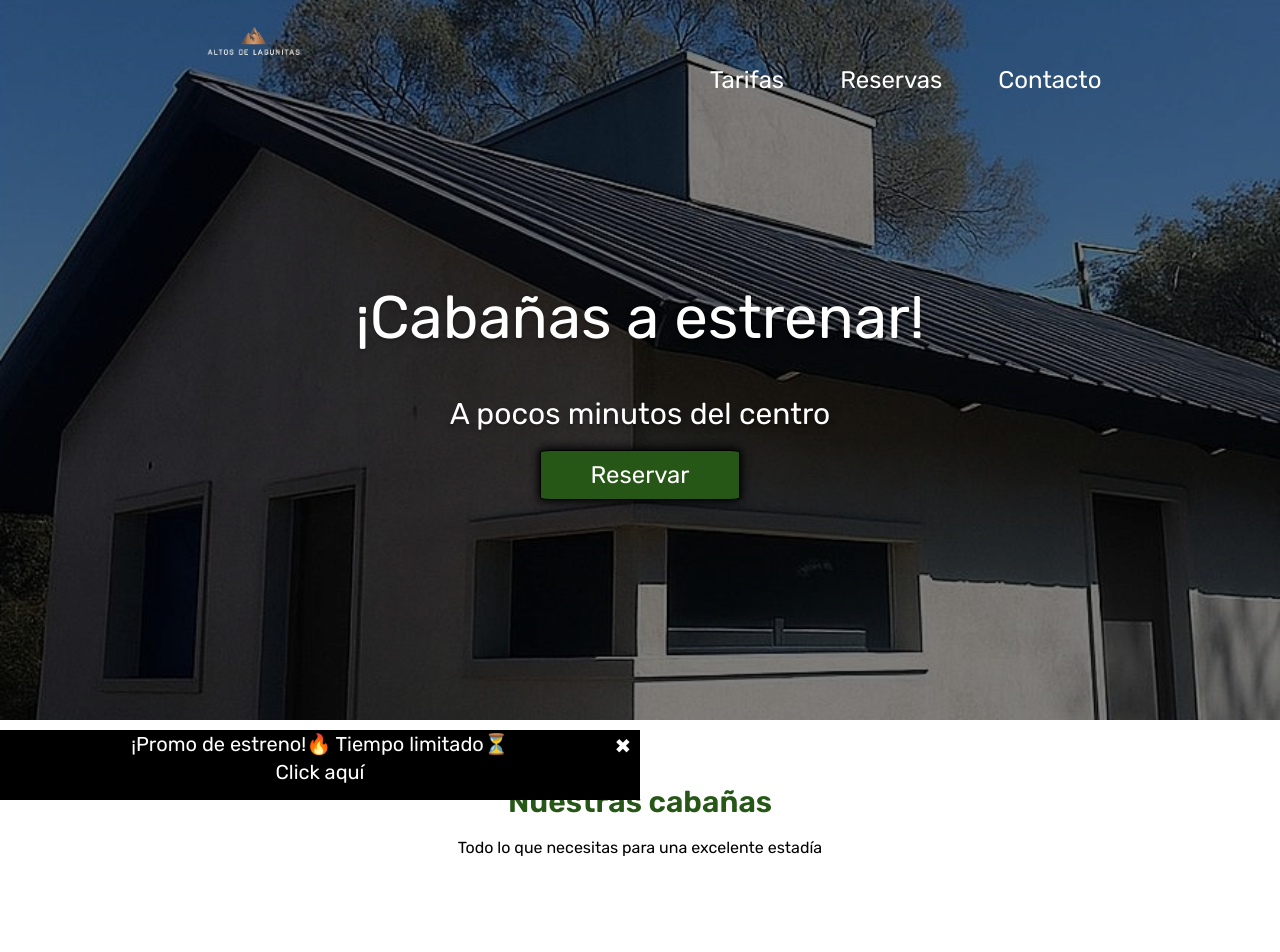
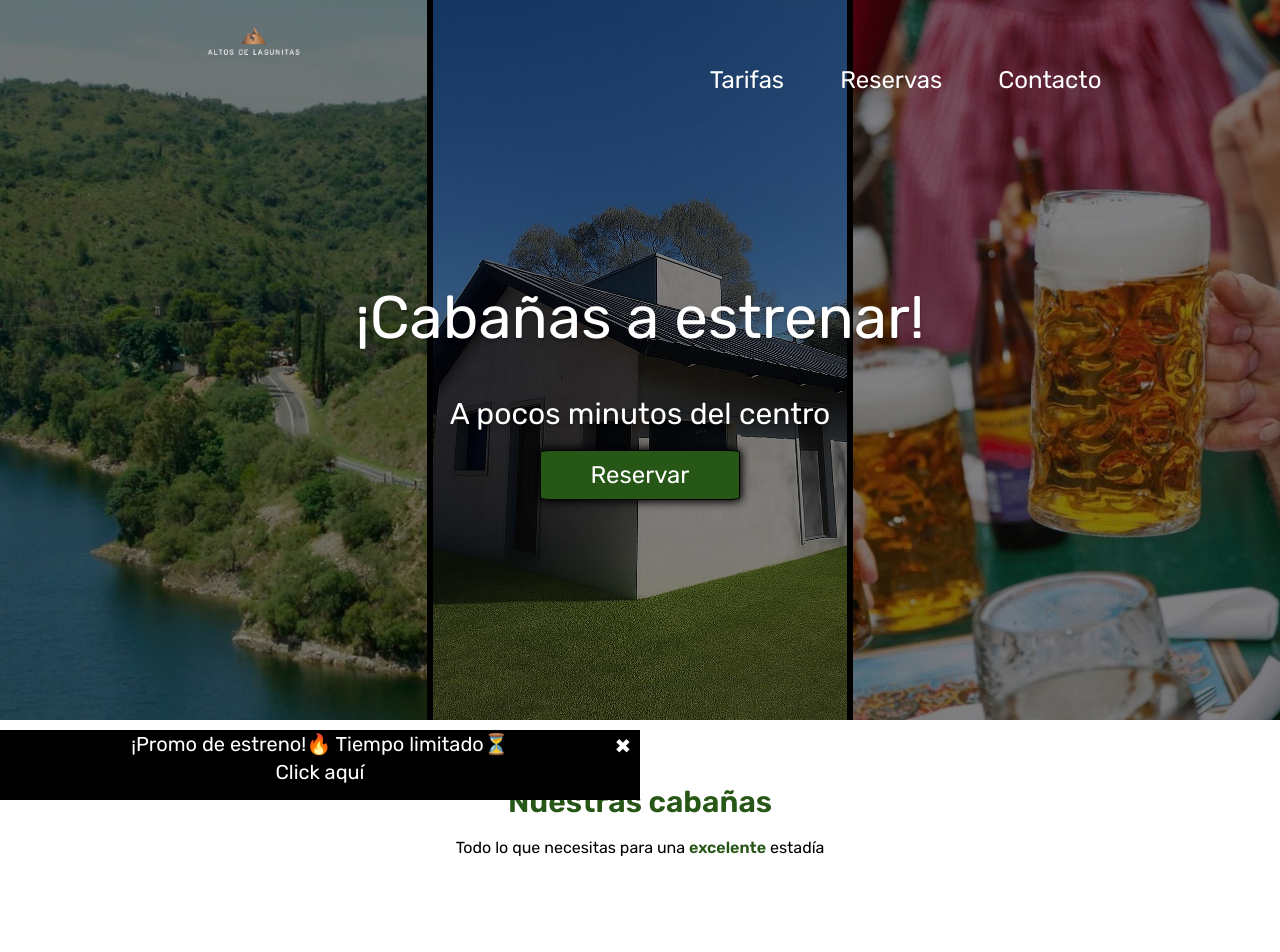
Before and after one commit to Nahuel1077/AiresDeLagunitas, a Next.js app: page /tarifas in a window 1280 px wide. Shown: the top 952 px of the page. Built offline with nearby package versions, Linux system fonts and the light colour scheme.

Commit message:
tarifs page, hero images, carrousel

```diff
--- a/app/components/Activities.js
+++ b/app/components/Activities.js
@@ -1,3 +1,5 @@
+'use client'
+import { useState } from "react";
 import Image from "next/image"
 
 export default function Activities(){
@@ -13,11 +15,30 @@ export default function Activities(){
         {id:8, image:"/img/oktoberfest.png", title:"Oktoberfest", description:"¡La famosa fiesta de la cerveza, no te la podes perder!", distance:"0km"},
     ]
 
+    const [cardIndex, setCardIndex] = useState(0);
+    const [animation, setAnimation] = useState("animate__fadeIn");
+
+    const nextCard = () => {
+        setAnimation("animate__fadeOutLeft");
+        setTimeout(() => {
+            setCardIndex((prev) => (prev + 1) % actividades.length);
+            setAnimation("animate__fadeInRight");
+        }, 300);
+    };
+
+    const prevCard = () => {
+        setAnimation("animate_fadeOutRight");
+        setTimeout(() => {
+            setCardIndex((prev) => (prev - 1 + actividades.length) % actividades.length);
+            setAnimation("animate__fadeInLeft");
+        }, 300)
+    }
+
     return(
         <section className="flex flex-col items-center text-center p-6 sm:p-16 gap-6 w-full bg-gray-100">
             <h3 className="h3 text-3xl font-semibold">Amenities y actividades</h3>
-            <p>Todo lo que necesitas para una excelente estadía</p>
-            <div className="grid grid-cols-1 md:grid-cols-2 xl:grid-cols-4 gap-4 sm:gap-10">
+            <p>Descubrí qué hay para hacer, <span className="highlight">¡no te lo podés perder!</span></p>
+            <div className="md:grid grid-cols-1 md:grid-cols-2 xl:grid-cols-4 gap-4 sm:gap-10 hidden">
                 {actividades.map((a) => (
                     <div key={a.id} className="card w-[300px] h-auto flex flex-col items-center">
                         <Image
@@ -33,6 +54,34 @@ export default function Activities(){
                     </div>
                     ))}
             </div>
+            <div className="flex flex-col items-center w-full p-1 relative overflow-hidden md:hidden">
+                    <div className={`card w-[300px] h-auto flex flex-col items-center animate__animated ${animation}`}>
+                        <Image
+                            src={actividades[cardIndex].image}
+                            width={300}
+                            height={300}
+                            alt="Imagen"
+                            className="cardImage w-[300px] h-[200px]"
+                        />
+                        <h5 className="text-lg p-2 font-semibold">{actividades[cardIndex].title}</h5>
+                        <p className="p-2">{actividades[cardIndex].description}</p>
+                        Distancia: {actividades[cardIndex].distance}
+                    </div>
+
+                    <button
+                      onClick={prevCard}
+                      className="absolute left-4 top-1/2 transform -translate-y-1/2 bg-white/70 px-4 py-2 rounded hover:bg-white shadow"
+                    >
+                      ◀
+                    </button>
+
+                    <button
+                      onClick={nextCard}
+                      className="absolute right-4 top-1/2 transform -translate-y-1/2 bg-white/70 px-4 py-2 rounded hover:bg-white shadow"
+                    >
+                      ▶
+                    </button>
+                  </div>
         </section>
     )
 }
--- a/app/components/Carousel.js
+++ b/app/components/Carousel.js
@@ -43,15 +43,14 @@ export default function Carousel(){
   return (
     <section className="flex flex-col items-center sm:pb-4 gap-4 p-6 sm:p-16">
       <h3 className="h3 text-3xl font-semibold">Nuestras cabañas</h3>
-      <p className="text-center">Todo lo que necesitas para una excelente estadía</p>
+      <p className="text-center">Todo lo que necesitas para una <span className="highlight">excelente</span> estadía</p>
       <div className="flex flex-col items-center w-full h-[300px] sm:h-[700px] relative overflow-hidden">
-      {/* <div className="flex flex-col items-center w-full sm:w-[800px] h-[500px] relative overflow-hidden"> */}
         <Image
           width={1450}
           height={700}
           src={carouselImages[imageIndex].src}
           alt={`Imagen ${imageIndex + 1}`}
-          className={`w-full h-[300px] sm:w-[70vw] sm:h-[700px] animate__animated ${animation} object-cover sm:object-scale-down`}
+          className={`w-full h-[300px] sm:w-[70vw] sm:h-[700px] animate__animated ${animation} object-cover sm:object-scale-down rounded-[2%]`}
           id={`Imagen ${imageIndex + 1}`}
         />
 
--- a/app/components/Nav.js
+++ b/app/components/Nav.js
@@ -37,9 +37,9 @@ export default function Nav(){
                 />
             </Link>
             <ul className={`${menuOpen ? "flex flex-col gap-6 text-white items-end right-0 bg-[#000000cf] w-full backdrop-blur-md sm:block absolute top-0 p-[100px_30px_10px_0px] text-md" : "sm:flex flex-row gap-14 text-white items-center text-2xl hidden" }`}>
-                <li className={`${menuOpen ? "text-lg" : "text-2xl" }`}><Link href="tarifas">Tarifas</Link></li>
-                <li className={`${menuOpen ? "text-lg" : "text-2xl" }`}>Reservas</li>
-                <li className={`${menuOpen ? "text-lg" : "text-2xl" }`}><Link href="#contact">Contacto</Link></li>
+                <li className={`${menuOpen ? "text-lg" : "text-2xl" }`}><Link href="tarifas" className="group hover:text-[#c9c9c9] flex flex-row items-end justify-center">Tarifas<span className="hidden sm:block absolute scale-0 bg-transparent w-[65px] h-[2px] transition-transform duration-300 ease-in-out group-hover:scale-100 group-hover:bg-[#275717]"></span></Link></li>
+                <li className={`${menuOpen ? "text-lg" : "text-2xl" }`}><Link href="#" className="group hover:text-[#c9c9c9] flex flex-row items-end justify-center">Reservas<span className="hidden sm:block absolute scale-0 bg-transparent w-[85px] h-[2px] transition-transform duration-300 ease-in-out group-hover:scale-100 group-hover:bg-[#275717]"></span></Link></li>
+                <li className={`${menuOpen ? "text-lg" : "text-2xl" }`}><Link href="#contact" className="group hover:text-[#c9c9c9] flex flex-row items-end justify-center">Contacto<span className="hidden sm:block absolute scale-0 bg-transparent w-[75px] h-[2px] transition-transform duration-300 ease-in-out group-hover:scale-100 group-hover:bg-[#275717]"></span></Link></li>
             </ul>
             <button className="sm:hidden z-50" onClick={() => setMenuOpen(!menuOpen)}>
                 <Image
--- a/app/globals.css
+++ b/app/globals.css
@@ -54,3 +54,8 @@ body {
 .h1{
   font-size: 4rem;
 }
+
+.highlight{
+  color: #275717;
+  font-weight: 600;
+}
--- a/app/page.js
+++ b/app/page.js
@@ -19,13 +19,13 @@ export default function Home() {
           <h1 className="sm:text-6xl text-shadow-lg text-center">Escapada a Villa General Belgrano</h1>
           <p className="sm:text-3xl text-shadow-lg">Animate a respirar el aire de las sierras</p>
         </div>
-        <div className="sm:absolute sm:bottom-[300px] relative z-10 items-center justify-center sm:text-3xl pt-1.5 sm:p-0">
+        <div className="xl:absolute sm:bottom-[300px] xl:block contents relative z-10 items-center justify-center sm:text-3xl pt-1.5 sm:p-0">
           <Link href="#"><button className="button">Ver tarifas</button></Link>
         </div>
       </div>
       <div className="w-full text-justify sm:text-center p-3 sm:p-20 bg-gray-100">
-        <p className="text-lg sm:text-2xl">Vení a disfrutar de una estadía tranquila, en un pueblo serrano con estilo centroeuropeo</p>
-        <p className="text-lg sm:text-xl">Un lugar excelente para desconectar y disfrutar</p>
+        <p className="text-lg sm:text-2xl">Vení a disfrutar de una estadía <span className="highlight">tranquila</span>, en un pueblo serrano con estilo centroeuropeo</p>
+        <p className="text-lg sm:text-xl">Un lugar excelente para <span className="highlight">desconectar</span> y <span className="highlight">disfrutar</span></p>
         <p className="sm:text-xl">¡No te vas a arrepentir!</p>
       </div>
       <Carousel/>
--- a/app/tarifas/page.js
+++ b/app/tarifas/page.js
@@ -13,18 +13,34 @@ export default function Tarifas() {
     return(
         <section>
             <div className="flex flex-col items-center justify-center w-full bg-gray-100">
+                <div className="flex flex-row items-center w-full">
+                    <Image
+                    src="/img/hero-dique.jpg"
+                    alt="portada"
+                    width={2000}
+                    height={2000}
+                    className="hidden lg:block w-1/3 h-[90vh] object-contain sm:object-cover object-center brightness-50"
+                    />
                     <Image
                     src="/img/hero1.jpg"
                     alt="portada"
                     width={2000}
                     height={2000}
-                className="sm:w-full sm:h-[90vh] object-contain sm:object-cover object-center brightness-50"
+                    className="w-full lg:w-1/3 sm:h-[90vh] object-cover object-center brightness-50 lg:border-l-6 lg:border-r-6 lg:border-black border-0"
                     />
+                    <Image
+                    src="/img/hero-cerveza.jpg"
+                    alt="portada"
+                    width={2000}
+                    height={2000}
+                    className="hidden lg:block w-1/3 h-[90vh] object-contain sm:object-cover object-center brightness-50"
+                    />
+                </div>
                 <div className="absolute flex flex-col gap-4 sm:gap-[3rem] text-white items-center justify-center sm:text-3xl">
                 <h1 className="sm:text-6xl text-xl text-shadow-lg text-center">¡Cabañas a estrenar!</h1>
                 <p className="sm:text-3xl text-xl text-shadow-lg">A pocos minutos del centro</p>
             </div>
-            <div className="sm:absolute sm:bottom-[300px] relative z-10 items-center justify-center sm:text-3xl pt-1.5 sm:p-0">
+            <div className="xl:absolute sm:bottom-[300px] xl:block contents relative z-10 items-center justify-center sm:text-3xl pt-1.5 sm:p-0">
                 <Link href="#"><button className="button">Reservar</button></Link>
             </div>
             </div>
```
Also changed, not shown: public/img/hero-cerveza.jpg (added), public/img/hero-dique.jpg (added). Lines whose indentation alone changed are shown as unchanged.
